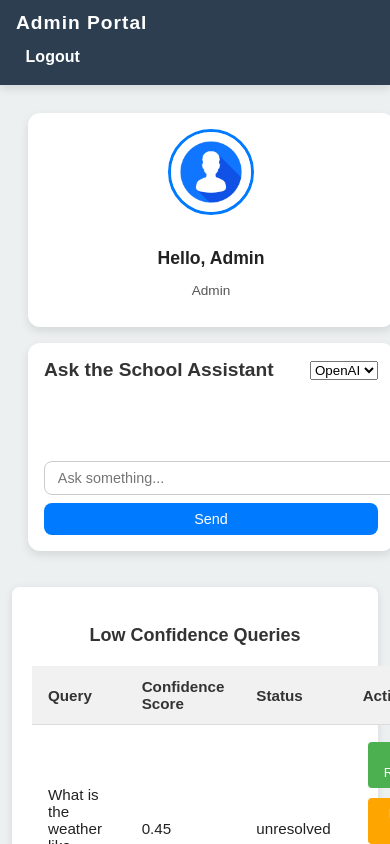
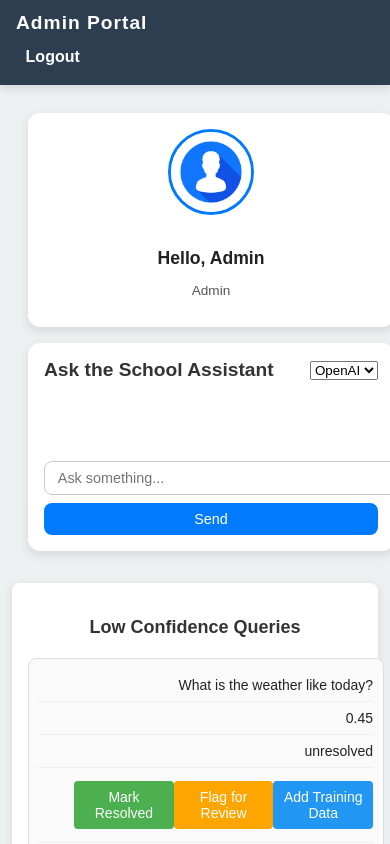
Before and after one commit to Rakhi3008-dev/Admin-Training, a React (Create React App) app: page /admin in a window 390 px wide. Built offline with nearby package versions, Linux system fonts and the light colour scheme; sample sign-in values are in the browser's storage.

Commit message:
Update LowConfidence.css

```diff
--- a/src/components/LowConfidence.css
+++ b/src/components/LowConfidence.css
@@ -76,3 +76,75 @@
   .addData-btn:hover {
     background-color: #1976d2;
   }
+  @media (max-width: 768px) {
+    .low-confidence-section {
+      padding: 16px;
+      margin-top: 16px;
+    }
+
+    .section-title {
+      font-size: 20px;
+      text-align: center;
+    }
+
+    .queries-table {
+      font-size: 14px;
+    }
+
+    .queries-table th,
+    .queries-table td {
+      padding: 10px 12px;
+    }
+
+    .action-btn {
+      padding: 6px 12px;
+      font-size: 14px;
+    }
+  }
+
+  @media (max-width: 480px) {
+    .queries-table,
+    .queries-table thead,
+    .queries-table tbody,
+    .queries-table th,
+    .queries-table td,
+    .queries-table tr {
+      display: block;
+      width: 100%;
+    }
+
+    .queries-table thead {
+      display: none; /* Hide table headers */
+    }
+
+    .queries-table tr {
+      margin-bottom: 1rem;
+      border: 1px solid #ddd;
+      border-radius: 8px;
+      padding: 10px;
+      background-color: #fafafa;
+    }
+
+    .queries-table td {
+      display: flex;
+      justify-content: space-between;
+      align-items: center;
+      padding: 8px 0;
+      border: none;
+      border-bottom: 1px solid #eee;
+    }
+
+    .queries-table td::before {
+      content: attr(data-label);
+      font-weight: bold;
+      color: #555;
+      flex-basis: 40%;
+    }
+
+    .action-btn {
+      width: 100%;
+      margin: 5px 0;
+      padding: 8px;
+      font-size: 14px;
+    }
+  }
```
